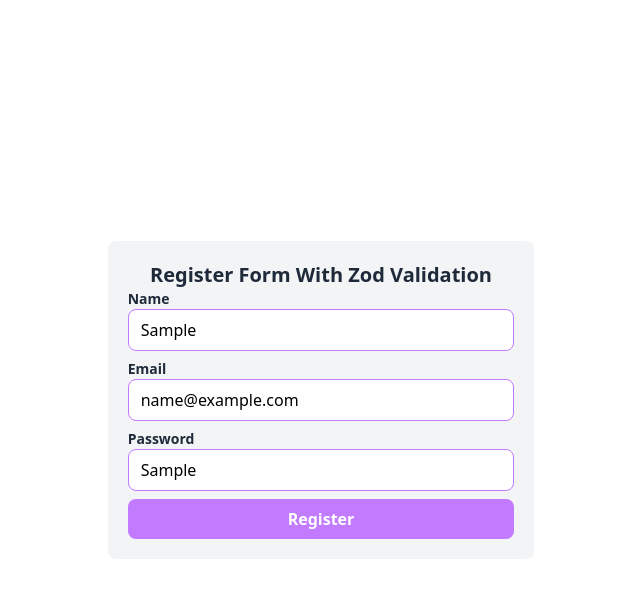
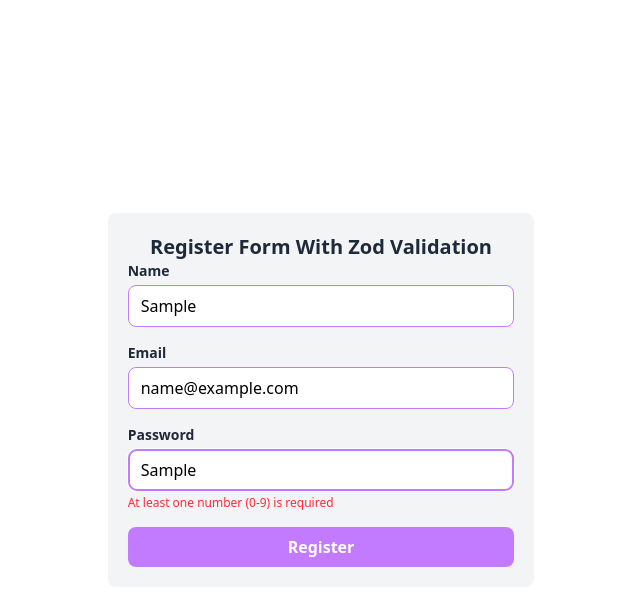
Before and after one commit to murad403/reusable-components, a Next.js app: page /form in a window 1280 px wide. Both pictures are taken after typing "Sample", "name@example.com", "Sample" into the empty fields and a click on the button "Register". Shown: the top 606 px of the page, without its empty margins (319-959 px from the left). Built offline with nearby package versions, Linux system fonts and the light colour scheme.

Commit message:
reusable form

```diff
--- a/src/app/form/page.tsx
+++ b/src/app/form/page.tsx
@@ -1,7 +1,25 @@
 "use client"
 import FormHandle from '@/components/form/FormHandle'
 import FormInput from '@/components/form/FormInput'
-import React from 'react'
+import z from "zod";
+
+const RegisterZodValidation = z.object({
+    name: z.string().nonempty("Name is required"),
+    email: z.string().email("Invalid email address"),
+    password: z.string().min(6, "Password must be at least 6 character long")
+    .refine((val) => /[A-Z]/.test(val), {
+        message: "At least one uppercase letter (A-Z) is required."
+    })
+    .refine((val) => /[a-z]/.test(val), {
+      message: "At least one lowercase letter (a-z) is required",
+    })
+    .refine((val) => /[0-9]/.test(val), {
+      message: "At least one number (0-9) is required",
+    })
+    .refine((val) => /[!@#$%^&*()_+\-=\[\]{};':"\\|,.<>\/?]/.test(val), {
+      message: "At least one special character (!@#$%^&*) is required",
+    })
+})
 
 type TRegisterData = {
     name: string;
@@ -11,17 +29,17 @@ type TRegisterData = {
 
 const FormPage = () => {
     const onsubmit = (data: TRegisterData) =>{
-        console.log(data)
+        console.log("data", data)
     }
   return (
     <div className='flex justify-center min-h-screen items-center'>
       <div className='w-1/3 p-5 rounded-lg bg-gray-100'>
       <h2 className='text-gray-800 font-semibold text-xl text-center'>Register Form With Zod Validation</h2>
-        <FormHandle onSubmit={onsubmit}>
+        <FormHandle onSubmit={onsubmit} resolver={RegisterZodValidation}>
             <FormInput type='text' name='name' label='name'></FormInput>
             <FormInput type='email' name='email' label='email'></FormInput>
             <FormInput type='text' name='password' label='password'></FormInput>
-            <button className='bg-purple-400 rounded-lg py-2 w-full text-white font-semibold'>Register</button>
+            <button type='submit' className='bg-purple-400 rounded-lg py-2 w-full text-white font-semibold cursor-pointer'>Register</button>
         </FormHandle>
       </div>
     </div>
--- a/src/components/form/FormHandle.tsx
+++ b/src/components/form/FormHandle.tsx
@@ -1,5 +1,6 @@
 /* eslint-disable @typescript-eslint/no-explicit-any */
 "use client"
+import { zodResolver } from '@hookform/resolvers/zod'
 import React, { ReactNode } from 'react'
 import { FormProvider, SubmitHandler, useForm } from 'react-hook-form'
 
@@ -10,7 +11,17 @@ type TProps = {
 }
 
 const FormHandle = ({ onSubmit, children, resolver }: TProps) => {
-    const methods = useForm();
+    const methods = useForm({
+        resolver: resolver ? zodResolver(resolver) : undefined,
+        mode: "onTouched",           // <-- এটা যোগ কর
+        reValidateMode: "onChange",  // <-- এটা যোগ কর
+        defaultValues: {             // <-- এটা যোগ কর (সবচেয়ে গুরুত্বপূর্ণ)
+            name: "",
+            email: "",
+            password: ""
+        }
+    });
+
     return (
         <FormProvider {...methods}>
             <form onSubmit={methods.handleSubmit(onSubmit)}>
--- a/src/components/form/FormInput.tsx
+++ b/src/components/form/FormInput.tsx
@@ -1,4 +1,4 @@
-// "use client"
+"use client"
 import { useFormContext } from 'react-hook-form'
 
 type TProps = {
@@ -7,16 +7,34 @@ type TProps = {
     name: string
 }
 
-const FormInput = ({label, type, name}: TProps) => {
-    const {register} = useFormContext();
-  return (
-    <div className='mb-2'>
-      <label className='text-sm font-semibold text-gray-800 block capitalize'>
-        {label ? label : ''}
-      </label>
-      <input type={type} {...register(name)} className='w-full border border-purple-400 rounded-lg py-2 bg-white outline-purple-400 px-3'/>
-    </div>
-  )
+const FormInput = ({ label, type, name }: TProps) => {
+    const {
+        register,
+        formState: { errors }
+    } = useFormContext();
+
+    const error = errors[name];
+
+    return (
+        <div className="mb-4">
+            <label className="text-sm font-semibold text-gray-800 block capitalize">
+                {label}
+            </label>
+            <input
+                type={type}
+                {...register(name)}
+                className={`w-full border rounded-lg py-2 px-3 bg-white outline-purple-400 mt-1
+                    ${error ? 'border-red-500' : 'border-purple-400'}`}
+            />
+
+            {/* এখানে error message দেখাবে */}
+            {error && (
+                <p className="text-red-500 text-xs mt-1">
+                    {error.message as string}
+                </p>
+            )}
+        </div>
+    )
 }
 
 export default FormInput
```
Also changed, not shown: src/zod-validation/RegisterZodValidation.ts (added).
